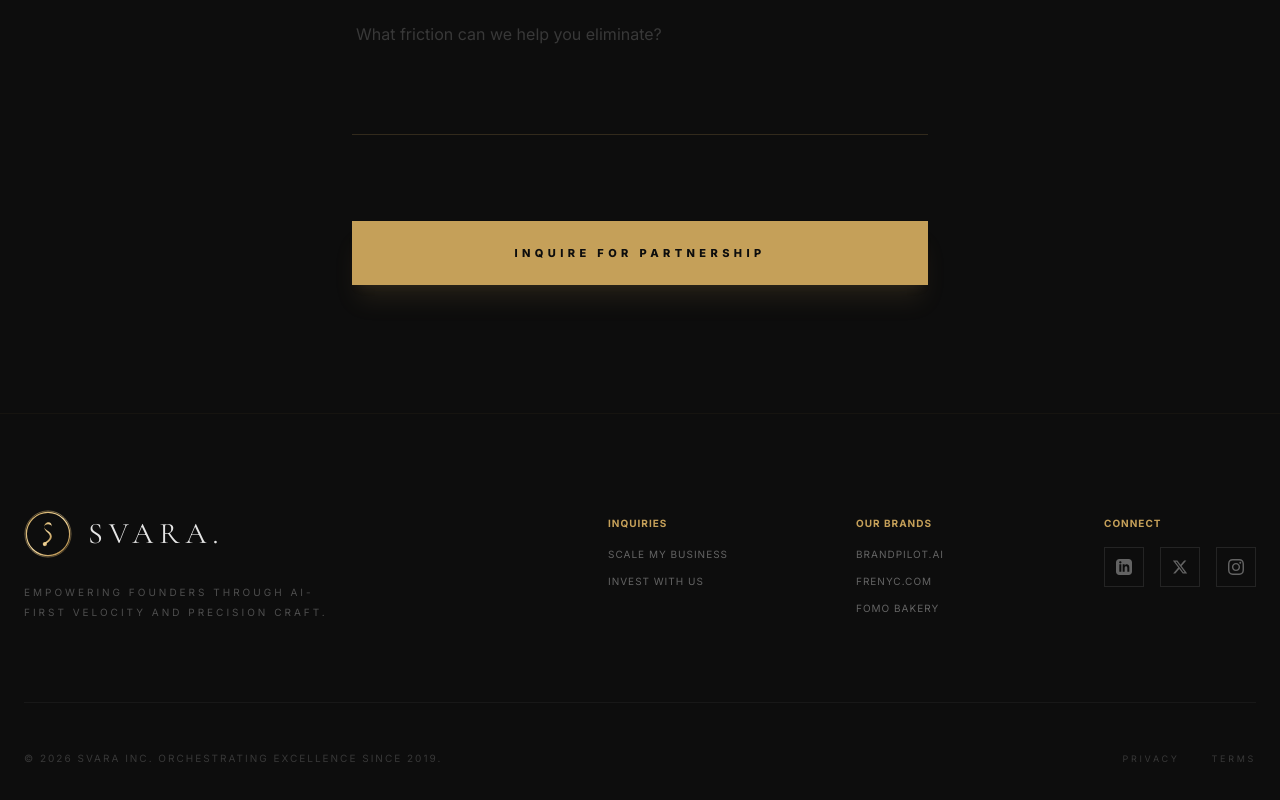
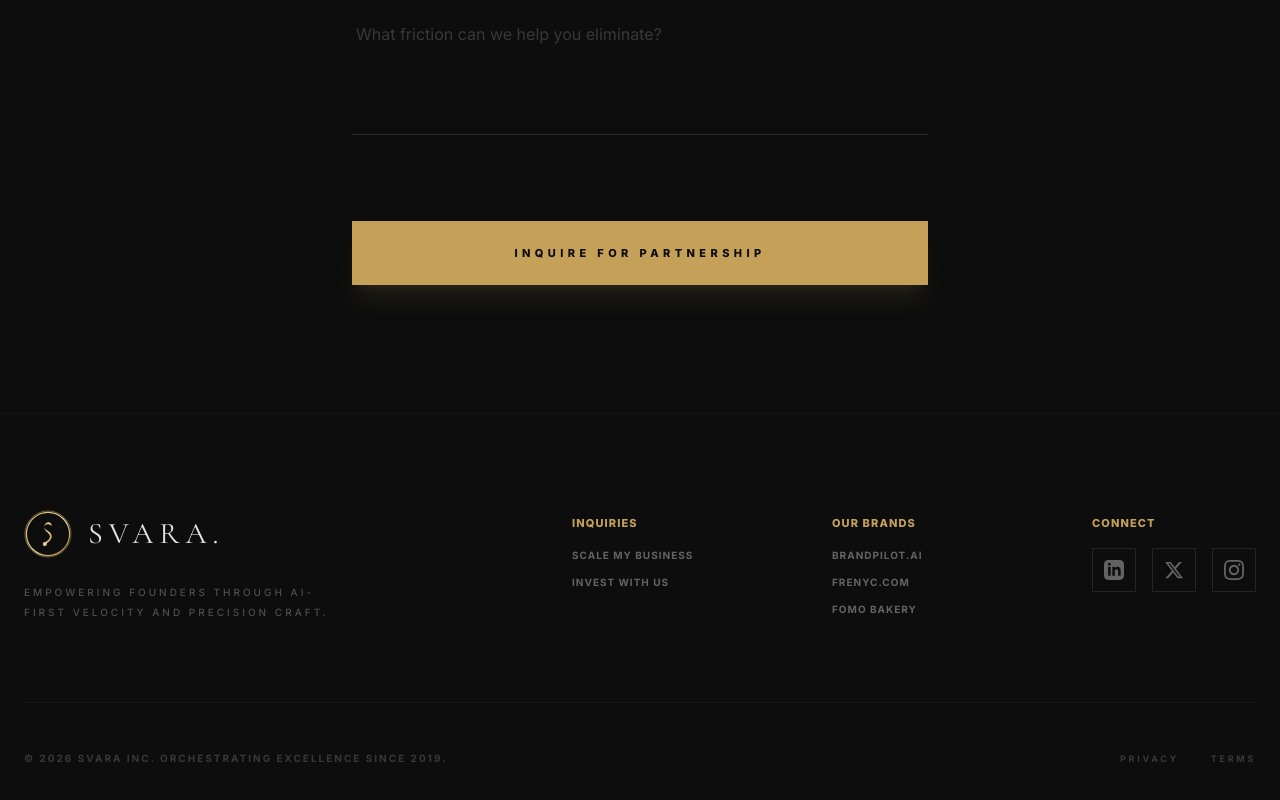
Before and after one commit to prashanthnatraj/svara-group, a React (Vite) app: page / in a window 1280 px wide. Shown: the part 5174-5974 px from the top of the page. Built offline with nearby package versions, Linux system fonts and the light colour scheme.

Commit message:
Update Footer.tsx

```diff
--- a/components/Footer.tsx
+++ b/components/Footer.tsx
@@ -15,38 +15,38 @@ const Footer: React.FC<FooterProps> = ({ onNavigate }) => {
               <LogoMark className="w-12 h-12" />
               <h2 className="font-serif text-3xl text-svara-white tracking-[0.2em] uppercase">SVARA.</h2>
             </button>
-            <p className="text-[10px] uppercase tracking-[0.3em] text-svara-white/30 max-w-xs leading-loose">
+            <p className="text-[10px] uppercase tracking-[0.3em] text-svara-white/30 max-w-xs leading-loose font-medium">
               Empowering founders through AI-first velocity and precision craft.
             </p>
           </div>
 
           <div className="grid grid-cols-2 md:grid-cols-3 gap-12 md:gap-24">
             <div className="space-y-4">
-              <h4 className="text-[10px] uppercase tracking-widest text-svara-gold font-bold">Inquiries</h4>
-              <nav className="flex flex-col gap-3 text-[10px] uppercase tracking-widest text-svara-white/40">
+              <h4 className="text-[11px] uppercase tracking-widest text-svara-gold font-black">Inquiries</h4>
+              <nav className="flex flex-col gap-3 text-[10px] uppercase tracking-widest text-svara-white/40 font-bold">
                 <a href="#contact" className="hover:text-svara-gold transition-colors">Scale My Business</a>
                 <a href="#contact" className="hover:text-svara-gold transition-colors">Invest With Us</a>
               </nav>
             </div>
             <div className="space-y-4">
-              <h4 className="text-[10px] uppercase tracking-widest text-svara-gold font-bold">Our Brands</h4>
-              <nav className="flex flex-col gap-3 text-[10px] uppercase tracking-widest text-svara-white/40 text-left">
-                <button onClick={() => onNavigate('brandpilot')} className="hover:text-svara-gold transition-colors uppercase text-left">BrandPilot.ai</button>
-                <a href="https://www.frenyc.com/" className="hover:text-svara-gold transition-colors">FreNYC.com</a>
-                <a href="https://fomobakery.com/" className="hover:text-svara-gold transition-colors">FOMO Bakery</a>
+              <h4 className="text-[11px] uppercase tracking-widest text-svara-gold font-black">Our Brands</h4>
+              <nav className="flex flex-col gap-3 text-[10px] uppercase tracking-widest text-svara-white/40 text-left font-bold">
+                <button onClick={() => onNavigate('brandpilot')} className="hover:text-svara-gold transition-colors uppercase text-left font-bold">BrandPilot.ai</button>
+                <a href="https://www.frenyc.com/" target="_blank" rel="noopener noreferrer" className="hover:text-svara-gold transition-colors">FreNYC.com</a>
+                <a href="https://fomobakery.com/" target="_blank" rel="noopener noreferrer" className="hover:text-svara-gold transition-colors">FOMO Bakery</a>
               </nav>
             </div>
             <div className="space-y-4 col-span-2 md:col-span-1">
-              <h4 className="text-[10px] uppercase tracking-widest text-svara-gold font-bold">Connect</h4>
+              <h4 className="text-[11px] uppercase tracking-widest text-svara-gold font-black">Connect</h4>
               <div className="flex gap-4">
-                <a href="#" className="w-10 h-10 flex items-center justify-center border border-svara-white/10 text-svara-white/40 hover:border-svara-gold hover:text-svara-gold transition-all" aria-label="LinkedIn">
-                  <svg className="w-4 h-4" fill="currentColor" viewBox="0 0 24 24"><path d="M19 0h-14c-2.761 0-5 2.239-5 5v14c0 2.761 2.239 5 5 5h14c2.762 0 5-2.239 5-5v-14c0-2.761-2.238-5-5-5zm-11 19h-3v-11h3v11zm-1.5-12.268c-.966 0-1.75-.79-1.75-1.764s.784-1.764 1.75-1.764 1.75.79 1.75 1.764-.783 1.764-1.75 1.764zm13.5 12.268h-3v-5.604c0-3.368-4-3.113-4 0v5.604h-3v-11h3v1.765c1.396-2.586 7-2.777 7 2.476v6.759z"/></svg>
+                <a href="#" className="w-11 h-11 flex items-center justify-center border border-svara-white/10 text-svara-white/40 hover:border-svara-gold hover:text-svara-gold transition-all" aria-label="LinkedIn">
+                  <svg className="w-5 h-5" fill="currentColor" viewBox="0 0 24 24"><path d="M19 0h-14c-2.761 0-5 2.239-5 5v14c0 2.761 2.239 5 5 5h14c2.762 0 5-2.239 5-5v-14c0-2.761-2.238-5-5-5zm-11 19h-3v-11h3v11zm-1.5-12.268c-.966 0-1.75-.79-1.75-1.764s.784-1.764 1.75-1.764 1.75.79 1.75 1.764-.783 1.764-1.75 1.764zm13.5 12.268h-3v-5.604c0-3.368-4-3.113-4 0v5.604h-3v-11h3v1.765c1.396-2.586 7-2.777 7 2.476v6.759z"/></svg>
                 </a>
-                <a href="#" className="w-10 h-10 flex items-center justify-center border border-svara-white/10 text-svara-white/40 hover:border-svara-gold hover:text-svara-gold transition-all" aria-label="X (Twitter)">
-                  <svg className="w-4 h-4" fill="currentColor" viewBox="0 0 24 24"><path d="M18.244 2.25h3.308l-7.227 8.26 8.502 11.24H16.17l-5.214-6.817L4.99 21.75H1.68l7.73-8.835L1.254 2.25H8.08l4.713 6.231zm-1.161 17.52h1.833L7.084 4.126H5.117z"/></svg>
+                <a href="#" className="w-11 h-11 flex items-center justify-center border border-svara-white/10 text-svara-white/40 hover:border-svara-gold hover:text-svara-gold transition-all" aria-label="X (Twitter)">
+                  <svg className="w-5 h-5" fill="currentColor" viewBox="0 0 24 24"><path d="M18.244 2.25h3.308l-7.227 8.26 8.502 11.24H16.17l-5.214-6.817L4.99 21.75H1.68l7.73-8.835L1.254 2.25H8.08l4.713 6.231zm-1.161 17.52h1.833L7.084 4.126H5.117z"/></svg>
                 </a>
-                <a href="#" className="w-10 h-10 flex items-center justify-center border border-svara-white/10 text-svara-white/40 hover:border-svara-gold hover:text-svara-gold transition-all" aria-label="Instagram">
-                  <svg className="w-4 h-4" fill="currentColor" viewBox="0 0 24 24"><path d="M12 2.163c3.204 0 3.584.012 4.85.07 3.252.148 4.771 1.691 4.919 4.919.058 1.265.069 1.645.069 4.849 0 3.205-.012 3.584-.069 4.849-.149 3.225-1.664 4.771-4.919 4.919-1.266.058-1.644.07-4.85.07-3.204 0-3.584-.012-4.849-.07-3.26-.149-4.771-1.699-4.919-4.919-.058-1.265-.07-1.644-.07-4.849 0-3.204.013-3.583.07-4.849.149-3.227 1.664-4.771 4.919-4.919 1.266-.057 1.645-.069 4.849-.069zm0-2.163c-3.259 0-3.667.014-4.947.072-4.358.2-6.78 2.618-6.98 6.98-.059 1.281-.073 1.689-.073 4.948 0 3.259.014 3.668.072 4.948.2 4.358 2.618 6.78 6.98 6.98 1.281.058 1.689.072 4.948.072 3.259 0 3.668-.014 4.948-.072 4.354-.2 6.782-2.618 6.979-6.98.059-1.28.073-1.689.073-4.948 0-3.259-.014-3.667-.072-4.947-.196-4.354-2.617-6.78-6.979-6.98-1.281-.059-1.69-.073-4.949-.073zm0 5.838c-3.403 0-6.162 2.759-6.162 6.162s2.759 6.163 6.162 6.163 6.162-2.759 6.162-6.163-2.759-6.162-6.162-6.162zm0 10.162c-2.209 0-4-1.79-4-4 0-2.209 1.791-4 4-4s4 1.791 4 4c0 2.21-1.791 4-4 4zm6.406-11.845c-.796 0-1.441.645-1.441 1.44s.645 1.44 1.441 1.44c.795 0 1.439-.645 1.439-1.44s-.644-1.44-1.439-1.44z"/></svg>
+                <a href="#" className="w-11 h-11 flex items-center justify-center border border-svara-white/10 text-svara-white/40 hover:border-svara-gold hover:text-svara-gold transition-all" aria-label="Instagram">
+                  <svg className="w-5 h-5" fill="currentColor" viewBox="0 0 24 24"><path d="M12 2.163c3.204 0 3.584.012 4.85.07 3.252.148 4.771 1.691 4.919 4.919.058 1.265.069 1.645.069 4.849 0 3.205-.012 3.584-.069 4.849-.149 3.225-1.664 4.771-4.919 4.919-1.266.058-1.644.07-4.85.07-3.204 0-3.584-.012-4.849-.07-3.26-.149-4.771-1.699-4.919-4.919-.058-1.265-.07-1.644-.07-4.849 0-3.204.013-3.583.07-4.849.149-3.227 1.664-4.771 4.919-4.919 1.266-.057 1.645-.069 4.849-.069zm0-2.163c-3.259 0-3.667.014-4.947.072-4.358.2-6.78 2.618-6.98 6.98-.059 1.281-.073 1.689-.073 4.948 0 3.259.014 3.668.072 4.948.2 4.358 2.618 6.78 6.98 6.98 1.281.058 1.689.072 4.948.072 3.259 0 3.668-.014 4.948-.072 4.354-.2 6.782-2.618 6.979-6.98.059-1.28.073-1.689.073-4.948 0-3.259-.014-3.667-.072-4.947-.196-4.354-2.617-6.78-6.979-6.98-1.281-.059-1.69-.073-4.949-.073zm0 5.838c-3.403 0-6.162 2.759-6.162 6.162s2.759 6.163 6.162 6.163 6.162-2.759 6.162-6.163-2.759-6.162-6.162-6.162zm0 10.162c-2.209 0-4-1.79-4-4 0-2.209 1.791-4 4-4s4 1.791 4 4c0 2.21-1.791 4-4 4zm6.406-11.845c-.796 0-1.441.645-1.441 1.44s.645 1.44 1.441 1.44c.795 0 1.439-.645 1.439-1.44s-.644-1.44-1.439-1.44z"/></svg>
                 </a>
               </div>
             </div>
@@ -54,10 +54,10 @@ const Footer: React.FC<FooterProps> = ({ onNavigate }) => {
         </div>
 
         <div className="pt-12 border-t border-svara-white/5 flex flex-col md:flex-row justify-between items-center gap-6">
-          <p className="text-[10px] uppercase tracking-[0.2em] text-svara-white/20">
+          <p className="text-[10px] uppercase tracking-[0.2em] text-svara-white/20 font-bold">
             © 2026 SVARA INC. Orchestrating excellence since 2019.
           </p>
-          <div className="flex gap-8 text-[9px] uppercase tracking-[0.3em] text-svara-white/20">
+          <div className="flex gap-8 text-[9px] uppercase tracking-[0.3em] text-svara-white/20 font-bold">
             <a href="#" className="hover:text-svara-gold transition-colors">Privacy</a>
             <a href="#" className="hover:text-svara-gold transition-colors">Terms</a>
           </div>
```
